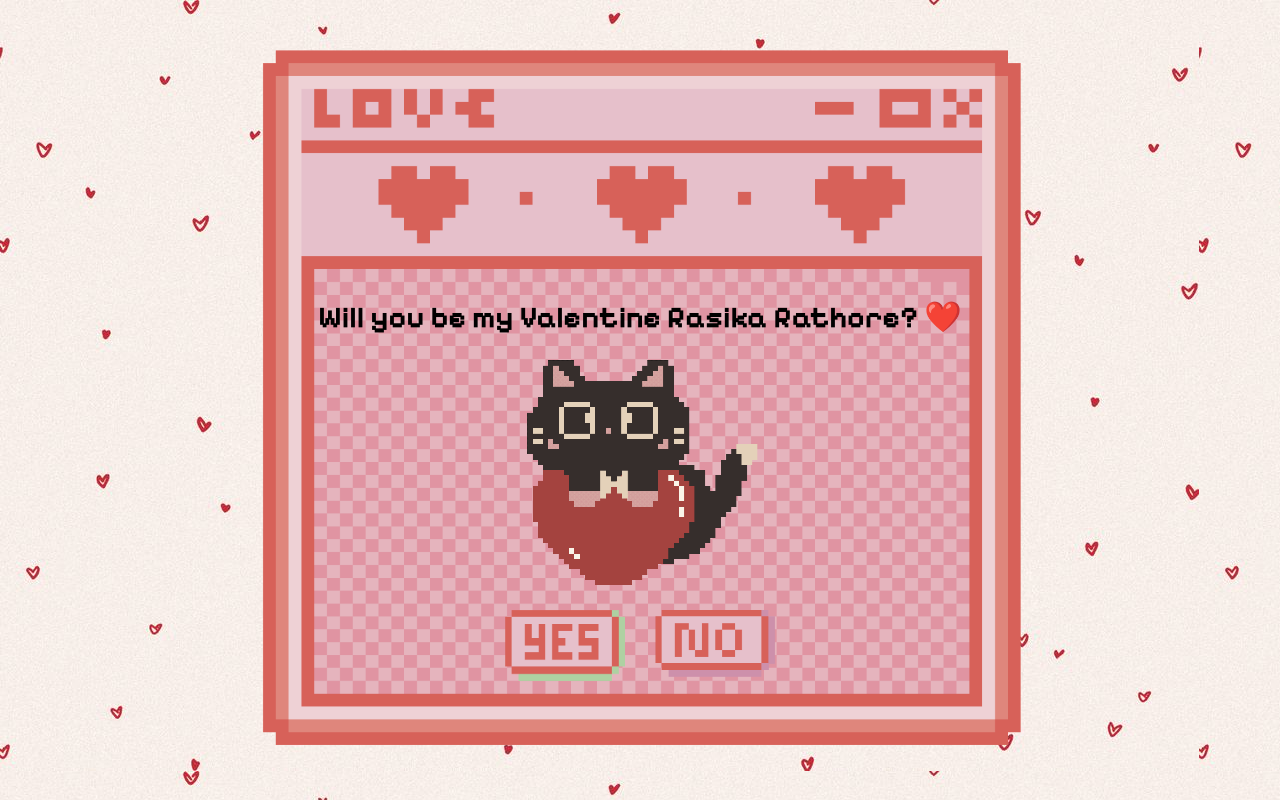
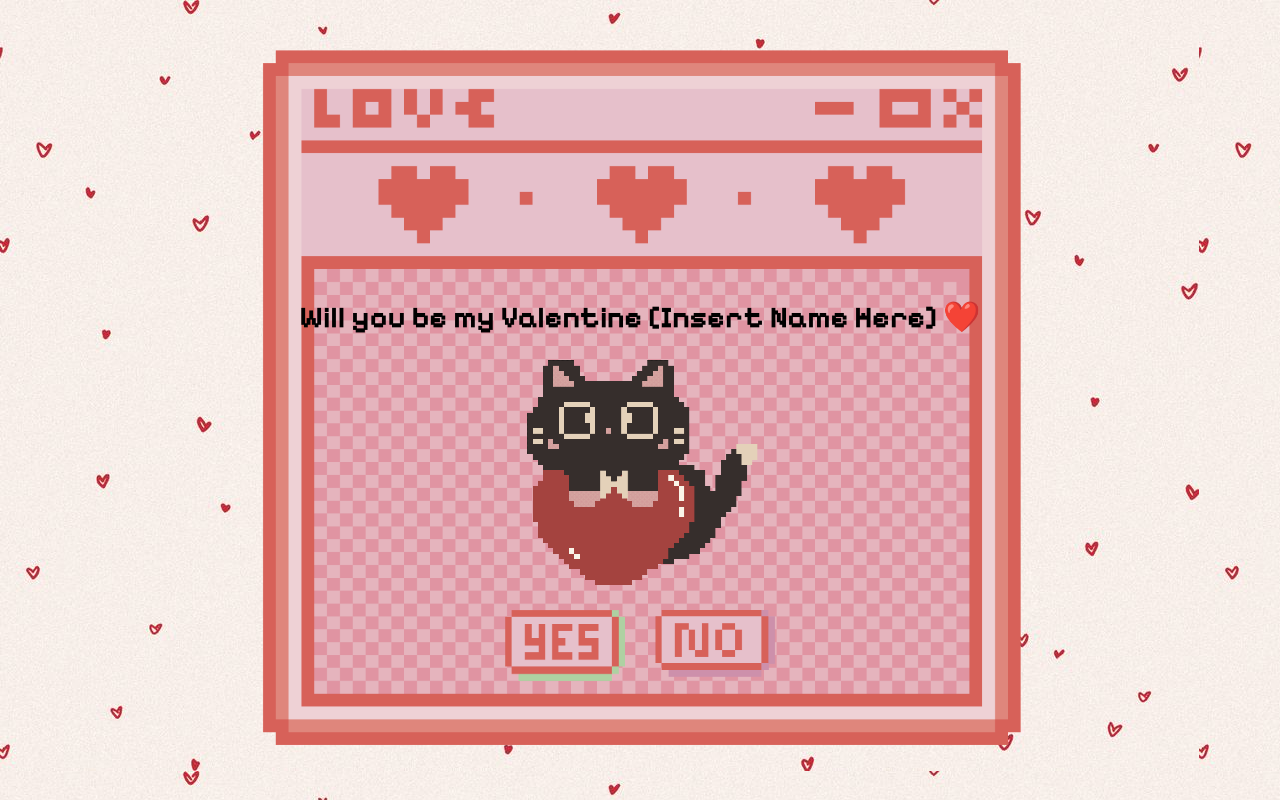
Before and after one commit to nakedrishiii/BALENTINE, a plain HTML site: page valentine-ask/index.html in a window 1280 px wide. Both pictures are taken after a click on the element "♡ Letter for You ♡". Drawn offline with Linux system fonts and the light colour scheme; a web font is replaced by a local one.

Commit message:
Open for all
Updated the Valentine letter template to allow for dynamic name insertion.

```diff
--- a/valentine-ask/index.html
+++ b/valentine-ask/index.html
@@ -24,7 +24,7 @@
     <!-- Letter Screen -->
     <div id="letter-container">
       <div class="letter-window">
-        <h1>Will you be my Valentine Rasika Rathore? ❤️</h1>
+        <h1>Will you be my Valentine [Insert Name Here] ❤️</h1>
 
         <img src="cat_heart.gif" class="cat" id="letter-cat" />
 
```
